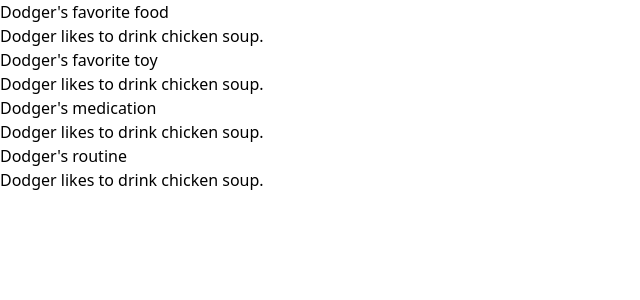
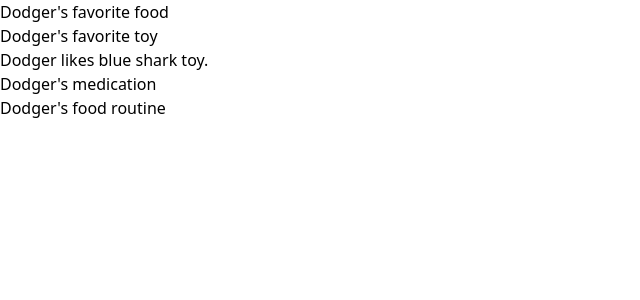
Before and after one commit to CocoTapi/modern_react_2023, a React (Create React App) app in the folder section_10/: page / in a window 1280 px wide. Shown: the top 300 px of the page, without its empty margins (0-640 px from the left). Built offline with nearby package versions, Linux system fonts and the light colour scheme.

Commit message:
added a condition

```diff
--- a/section_10/src/App.js
+++ b/section_10/src/App.js
@@ -5,22 +5,22 @@ function App() {
     {
       id: 'srge',
       label: "Dodger's favorite food",
-      content: 'Dodger likes to drink chicken soup. '
+      content: "Dodger likes homemade chicken soup and can's tsuna flakes"
     },
     {
       id: 'ower',
       label: "Dodger's favorite toy",
-      content: 'Dodger likes to drink chicken soup. '
+      content: 'Dodger likes blue shark toy. '
     },
     {
       id: 'qwer',
       label: "Dodger's medication",
-      content: 'Dodger likes to drink chicken soup. '
+      content: 'Dodger takes a pill of atopica with pill helper treats 2 consecutive days and one no pill day.'
     },
     {
       id: 'zxcc',
-      label: "Dodger's routine",
-      content: 'Dodger likes to drink chicken soup. '
+      label: "Dodger's food routine",
+      content: 'Dodger eats breakfast at 7am, lunch at noon, first dinner at 5pm, the second dinner with owners, snack and pill at 10pm, and night snack at 12pm. '
     }
   ]
 
--- a/section_10/src/components/Accordion.js
+++ b/section_10/src/components/Accordion.js
@@ -1,9 +1,15 @@
+import { useState } from 'react';
+
 function Accordion ({ items }) {
-    const renderedItems = items.map((item) => {
+    const [expandedIndex, setExpandedIndex] = useState(1)
+
+    const renderedItems = items.map((item, index) => {
+       const isExpanded = index === expandedIndex;
+
         return (
             <div key={item.id}>
                 <div>{item.label}</div>
-                <div>{item.content}</div>
+                {isExpanded && <div>{item.content}</div>}
             </div>
         );
     });
```
